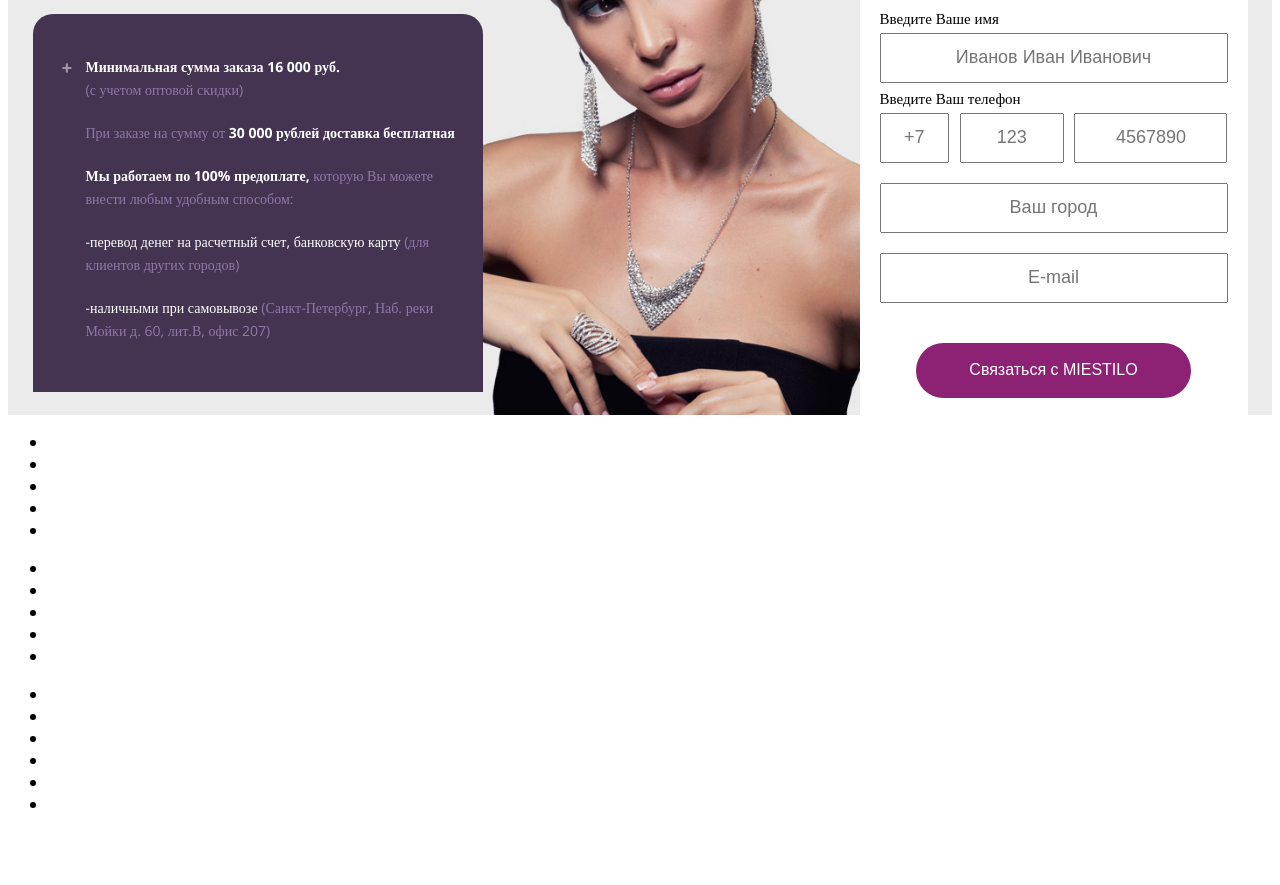
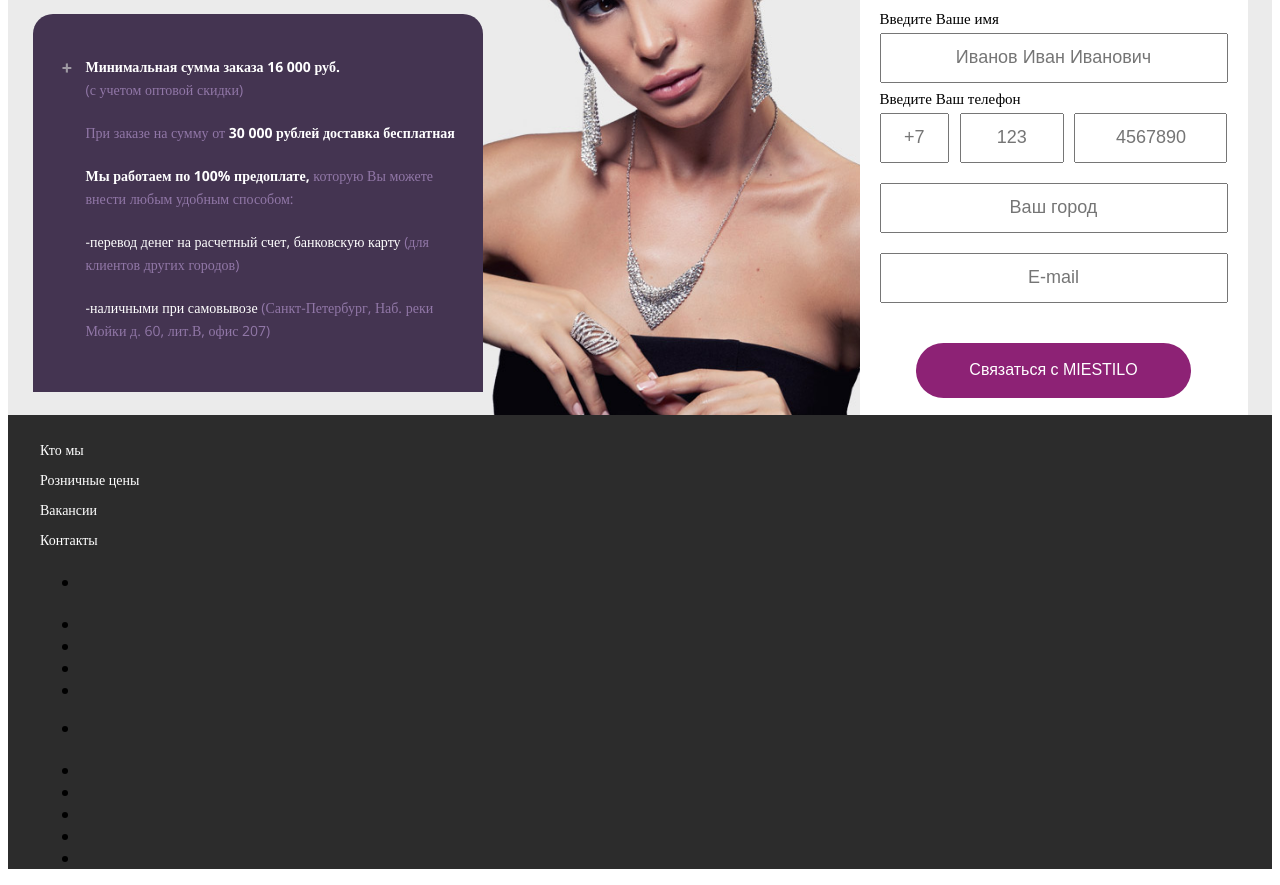
Before and after one commit to tutti-frutti/miestilo, a website: page index.html in a window 1280 px wide. Shown: the part 9534-10419 px from the top of the page. Before the commit the page ends 10365 px from the top, so only its background shows below. Drawn offline with nearby package versions, Linux system fonts and the light colour scheme; files that its build step writes are made by us from their sources.

Commit message:
home work footer lists

```diff
--- a/index.html
+++ b/index.html
@@ -450,13 +450,14 @@
             </main>
 
             <footer class="footer">
+               <div class="footer__wrapper">
                 <div class="about">
                     <ul class="about__list">
-                        <li class="about__items  about__items--marginb"><a href="#"></a></li>
-                        <li class="about__items"><a href="#"></a></li>
-                        <li class="about__items"><a href="#"></a></li>
-                        <li class="about__items"><a href="#"></a></li>
-                        <li class="about__items"><a href="#"></a></li>
+                        <li class="about__items  about__items--marginb"><a class="about__links" href="#"></a></li>
+                        <li class="about__items"><a class="about__links" href="#">Кто мы</a></li>
+                        <li class="about__items"><a class="about__links" href="#">Розничные цены</a></li>
+                        <li class="about__items"><a class="about__links" href="#">Вакансии</a></li>
+                        <li class="about__items"><a class="about__links" href="#">Контакты</a></li>
                     </ul>
                 </div>
 
@@ -480,8 +481,8 @@
                         <li class="help__items"><a href="#"></a></li>
                     </ul>
                 </div>
-
-            </footer>
+            </div>
+        </footer>
 
 
 
--- /dev/null
+++ b/sass/blokcs/footer.scss
@@ -0,0 +1,32 @@
+.footer {
+    background: #2c2c2c;
+
+    &__wrapper {
+        width: 1200px;
+        margin: 0 auto;
+    }
+}
+
+.about {
+
+    &__list {
+        padding: 0;
+        margin: 0;
+    }
+
+    &__items {
+        font-size: 14px;
+        line-height: 30px;
+        list-style: none;
+
+        &--marginb {
+            padding-bottom: 20px;
+            text-transform: uppercase;
+        }
+    }
+
+    &__links {
+        color: #fff;
+        text-decoration: none;
+    }
+}
--- a/sass/style.scss
+++ b/sass/style.scss
@@ -21,5 +21,6 @@
 @import "blokcs/benefit.scss";
 @import "blokcs/diploma.scss";
 @import "blokcs/our-clients.scss";
+@import "blokcs/footer.scss";
 
 @import "global/scaffolding.scss";
```
